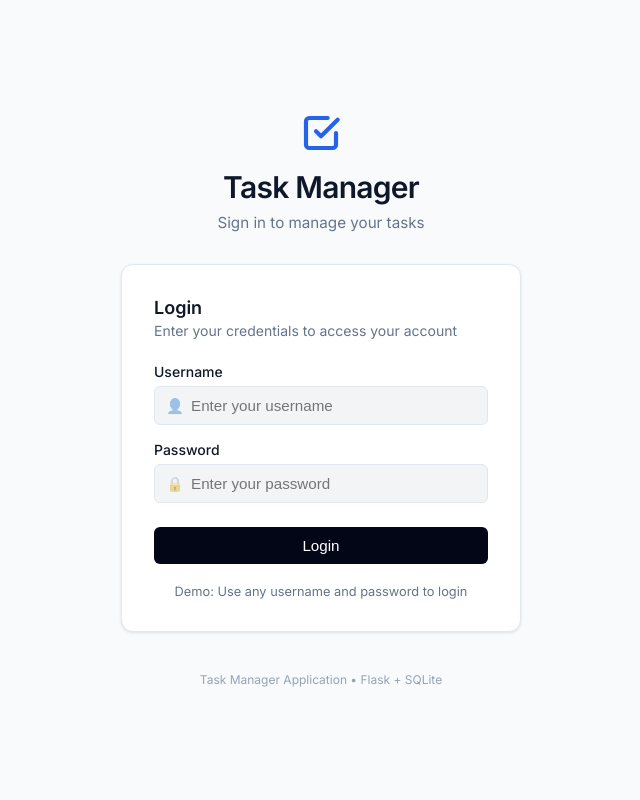
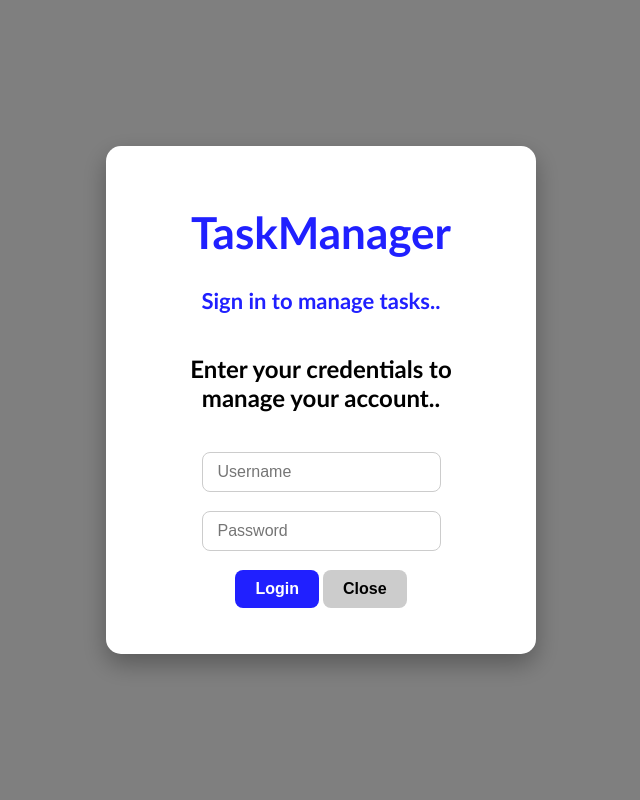
Before and after one commit to 1RX24CS254/TaskManager, a Flask app: template templates/login.html in a window 1280 px wide. Shown: the whole page, without its empty margins (319-959 px from the left). Run offline with Flask 3, Linux system fonts and the light colour scheme; the template is opened without the code that fills it, so the values that code supplies are empty.

```diff
--- a/app.py
+++ b/app.py
@@ -58,4 +58,4 @@ def logout():
     return redirect(url_for('index'))
 
 if __name__ == '__main__':
-    app.run(debug=True, port=28254)
+    app.run(debug=True, port=24254)
--- a/schema.sql
+++ b/schema.sql
@@ -19,6 +19,9 @@ CREATE TABLE tasks (
 	image LONGBLOB,
 	user_name TEXT NOT NULL,
 	category TEXT,
+	priority INTEGER NOT NULL DEFAULT 0,
 	is_completed INTEGER DEFAULT 0,
 	FOREIGN KEY (user_id) REFERENCES users(id) ON DELETE CASCADE
 );
+
+CREATE INDEX idx_user_tasks ON tasks(user_id);
--- a/static/css/style.css
+++ b/static/css/style.css
@@ -1,159 +1,77 @@
-:root {
-    --primary: #2563eb;
-    --bg-gray: #f9fafb;
-    --text-main: #0f172a;
-    --text-muted: #64748b;
-    --border: #e2e8f0;
-    --input-bg: #f3f4f6;
+/* Modal overlay */
+#modalOverlay {
+  position: fixed;
+  top: 0;
+  left: 0;
+  width: 100%;
+  height: 100%;
+  background: rgba(0,0,0,0.5); /* darker overlay looks sleek */
+  display: flex;
+  justify-content: center;
+  align-items: center;
+  z-index: 9999;
 }
 
-* {
-    margin: 0;
-    padding: 0;
-    box-sizing: border-box;
+/* Modal box */
+.modal {
+  background: #ffffff;
+  padding: 30px 40px;
+  border-radius: 15px;
+  width: 350px;
+  text-align: center;
+  box-shadow: 0 10px 25px rgba(0,0,0,0.3);
+  display: flex;
+  flex-direction: column;
+  gap: 20px;
+  font-family: 'Calibri', sans-serif;
 }
 
-body {
-    font-family: 'Inter', sans-serif;
-    background-color: var(--bg-gray);
-    color: var(--text-main);
-    display: flex;
-    justify-content: center;
-    align-items: center;
-    min-height: 100vh;
-    padding: 20px;
+/* Text box above modal content */
+#textBox {
+  font-size: 22px;
+  font-weight: bold;
+  color: #2020FF;
 }
 
-.wrapper {
-    width: 100%;
-    max-width: 400px;
+/* Input fields */
+.modal input[type="text"],
+.modal input[type="password"] {
+  padding: 10px 15px;
+  border-radius: 8px;
+  border: 1px solid #ccc;
+  font-size: 16px;
+  outline: none;
+  transition: 0.2s;
 }
 
-/* Header Section */
-.main-header {
-    text-align: center;
-    margin-bottom: 32px;
+.modal input[type="text"]:focus,
+.modal input[type="password"]:focus {
+  border-color: #2020FF;
+  box-shadow: 0 0 5px rgba(32,32,255,0.5);
 }
 
-.logo-box {
-    margin-bottom: 12px;
+/* Buttons */
+.modal button {
+  padding: 10px 20px;
+  border-radius: 8px;
+  border: none;
+  font-size: 16px;
+  font-weight: bold;
+  cursor: pointer;
+  transition: 0.2s;
 }
 
-.main-header h1 {
-    font-size: 1.875rem;
-    font-weight: 600;
-    letter-spacing: -0.025em;
-    margin-bottom: 8px;
+.modal button:hover {
+  opacity: 0.9;
 }
 
-.main-header p {
-    color: var(--text-muted);
-    font-size: 0.95rem;
+/* Specific styles for Login and Close buttons */
+.modal button:first-of-type { /* Login button */
+  background-color: #2020FF;
+  color: white;
 }
 
-/* Card Styling */
-.login-card {
-    background: white;
-    padding: 32px;
-    border-radius: 12px;
-    border: 1px solid var(--border);
-    box-shadow: 0 1px 3px rgba(0,0,0,0.1);
+.modal button:last-of-type { /* Close button */
+  background-color: #ccc;
+  color: black;
 }
-
-.card-header h2 {
-    font-size: 1.125rem;
-    font-weight: 600;
-    margin-bottom: 4px;
-}
-
-.card-header p {
-    color: var(--text-muted);
-    font-size: 0.875rem;
-    margin-bottom: 24px;
-}
-
-/* Form Controls */
-.input-group {
-    margin-bottom: 16px;
-}
-
-.input-group label {
-    display: block;
-    font-size: 0.875rem;
-    font-weight: 500;
-    margin-bottom: 6px;
-}
-
-.input-wrapper {
-    position: relative;
-    display: flex;
-    align-items: center;
-}
-
-.input-wrapper .icon {
-    position: absolute;
-    left: 12px;
-    font-size: 0.9rem;
-    opacity: 0.4;
-}
-
-input[type="text"],
-input[type="password"] {
-    width: 100%;
-    padding: 10px 12px 10px 36px;
-    border: 1px solid var(--border);
-    border-radius: 6px;
-    background-color: var(--input-bg);
-    font-size: 0.95rem;
-    color: var(--text-main);
-}
-
-input:focus {
-    outline: none;
-    border-color: var(--primary);
-    background-color: white;
-    box-shadow: 0 0 0 2px rgba(37, 99, 235, 0.1);
-}
-
-/* The Black Button */
-.btn-login {
-    width: 100%;
-    padding: 10px;
-    background-color: #020617;
-    color: white;
-    border: none;
-    border-radius: 6px;
-    font-size: 0.95rem;
-    font-weight: 500;
-    cursor: pointer;
-    margin-top: 8px;
-    transition: background 0.2s;
-}
-
-.btn-login:hover {
-    background-color: #1e293b;
-}
-
-.demo-footer {
-    text-align: center;
-    margin-top: 20px;
-    font-size: 0.8rem;
-    color: var(--text-muted);
-}
-
-.page-footer {
-    text-align: center;
-    margin-top: 40px;
-    font-size: 0.75rem;
-    color: #94a3b8;
-}
-
-.alert-error {
-    background-color: #fef2f2;
-    color: #b91c1c;
-    padding: 10px;
-    border-radius: 6px;
-    font-size: 0.85rem;
-    border: 1px solid #fee2e2;
-    margin-bottom: 16px;
-}
--- a/templates/login.html
+++ b/templates/login.html
@@ -1,60 +1,44 @@
-<!DOCTYPE html>
-<html lang="en">
+<HTML lang='en'>
 <head>
-    <meta charset="UTF-8">
-    <meta name="viewport" content="width=device-width, initial-scale=1.0">
-    <title>Login | Task Manager</title>
-    <link rel="stylesheet" href="{{ url_for('static', filename='style.css') }}">
-    <link href="https://fonts.googleapis.com/css2?family=Inter:wght@400;500;600&display=swap" rel="stylesheet">
+	<link rel="stylesheet" href="../static/css/style.css">
+	<meta charset='UTF-8'>
+	<title>test</title>
 </head>
+
 <body>
 
-    <div class="wrapper">
-        <header class="main-header">
-            <div class="logo-box">
-                <svg xmlns="http://www.w3.org/2000/svg" width="40" height="40" viewBox="0 0 24 24" fill="none" stroke="#2563eb" stroke-width="2.5" stroke-linecap="round" stroke-linejoin="round"><polyline points="9 11 12 14 22 4"></polyline><path d="M21 12v7a2 2 0 0 1-2 2H5a2 2 0 0 1-2-2V5a2 2 0 0 1 2-2h11"></path></svg>
-            </div>
-            <h1>Task Manager</h1>
-            <p>Sign in to manage your tasks</p>
-        </header>
 
-        <div class="login-card">
-            <div class="card-header">
-                <h2>Login</h2>
-                <p>Enter your credentials to access your account</p>
-            </div>
+<div id="modalOverlay">
+  <div class="modal">
+	  <div id="textBox">
+		<div class="tbox">
+			<h1>TaskManager</h1>
+			Sign in to manage tasks..<br>
+		</div>
+	</div>
+    <h2>Enter your credentials to manage your account..</h2>
+    <form action="/login" method="POST">
+    <input type="text" name="username" placeholder="Username" required><br><br>
+    <input type="password" name="password" placeholder="Password" required><br><br>
+    <button type="submit" class="btn-login">Login</button>
+    <button onclick="closeModal()">Close</button>
+    </form>
+  </div>
+</div>
+<script>
+function openModal() {
+  document.getElementById("modalOverlay").style.display = "flex";
+}
 
-            {% with messages = get_flashed_messages() %}
-              {% if messages %}<div class="alert-error">{{ messages[0] }}</div>{% endif %}
-            {% endwith %}
+function closeModal() {
+  document.getElementById("modalOverlay").style.display = "none";
+}
 
-            <form action="/login" method="POST">
-                <div class="input-group">
-                    <label>Username</label>
-                    <div class="input-wrapper">
-                        <span class="icon">👤</span>
-                        <input type="text" name="username" placeholder="Enter your username" required>
-                    </div>
-                </div>
+// Optional: Close modal by clicking outside the box
+document.getElementById("modalOverlay").onclick = function(e) {
+  if (e.target === this) closeModal();
+};
+</script>
+</body>
 
-                <div class="input-group">
-                    <label>Password</label>
-                    <div class="input-wrapper">
-                        <span class="icon">🔒</span>
-                        <input type="password" name="password" placeholder="Enter your password" required>
-                    </div>
-                </div>
-
-                <button type="submit" class="btn-login">Login</button>
-            </form>
-
-            <p class="demo-footer">Demo: Use any username and password to login</p>
-        </div>
-
-        <footer class="page-footer">
-            Task Manager Application • Flask + SQLite
-        </footer>
-    </div>
-
-</body>
-</html>
+</HTML>
```
Also changed, not shown: static/css/style_old.css (added, +159 -0 lines), templates/login_old.html (added, +60 -0 lines).
